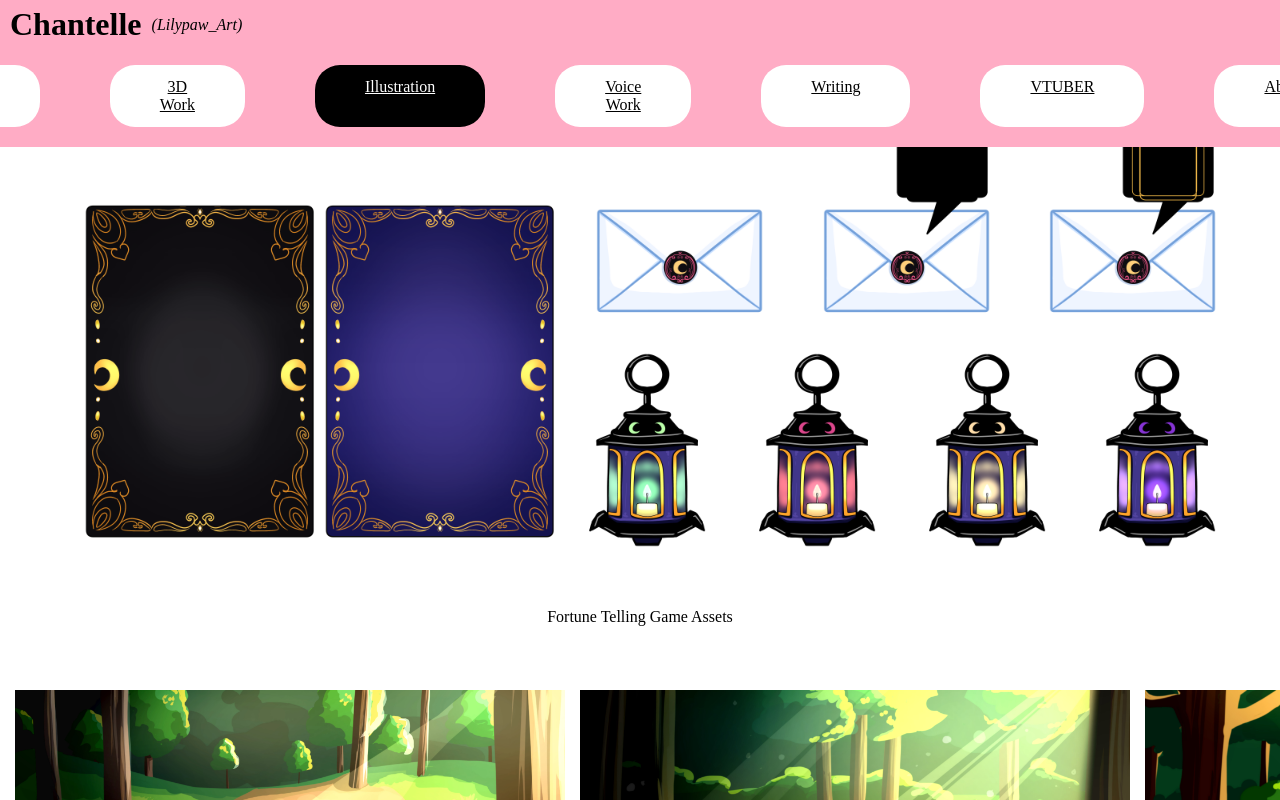
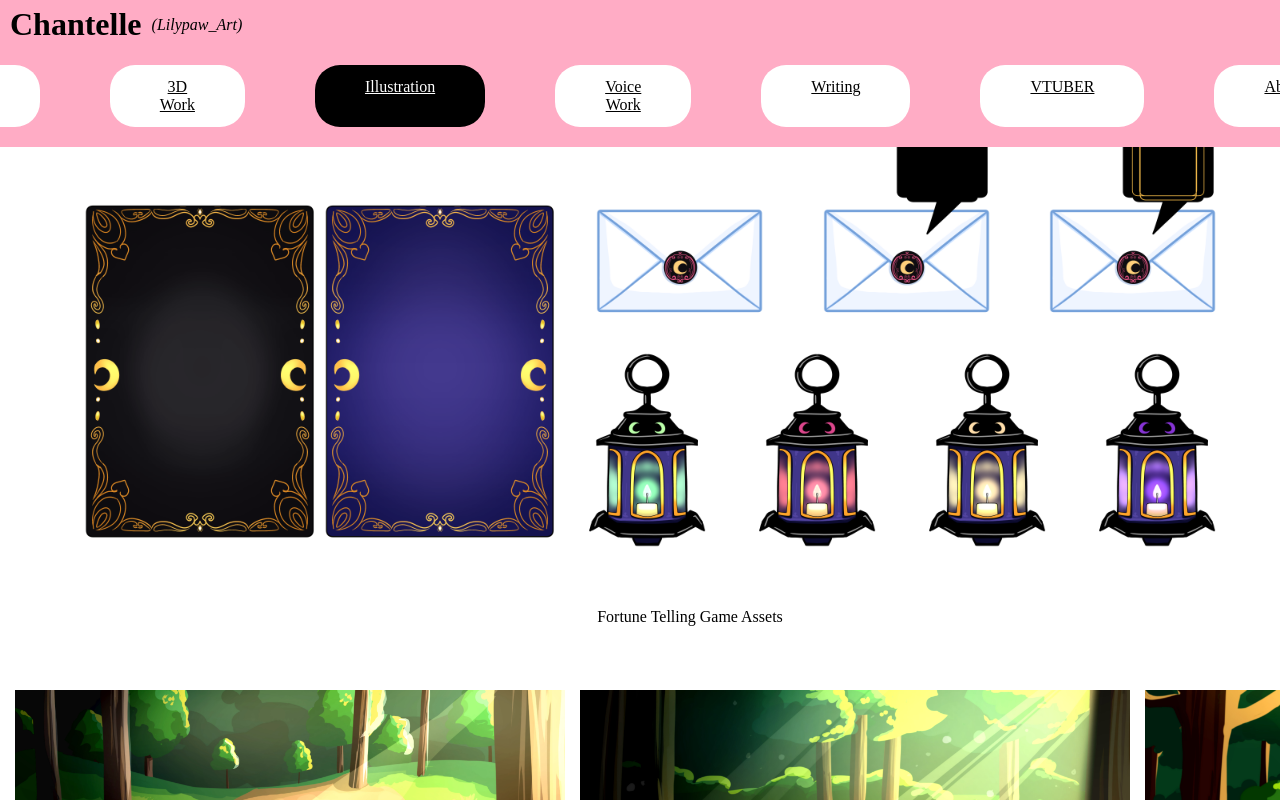
Before and after one commit to BondiBluu/FinalAdamsPortfolio, a plain HTML site: page Main/IllustrationPage.html in a window 1280 px wide. Shown: the top 800 px of the page. Drawn offline with Linux system fonts and the light colour scheme; a script that the page names is missing.

Commit message:
Add fortune teller text styling to Illustration Page; adjust margin for better layout

```diff
--- a/Main/IllustrationPage.html
+++ b/Main/IllustrationPage.html
@@ -49,7 +49,7 @@
                 <img class="fortune-teller-pic" src="../Images/IllustrationPageContent/Fortune Teller Sprite Sheet Enlarged.png" alt="Fortune Teller Sprite Sheet Enlarged">
             </div>
         </div>
-        <p class="content-text">Fortune Telling Game Assets</p>
+        <p class="content-text fortune-teller-text">Fortune Telling Game Assets</p>
     </div>
 
     <div class="illust-grid-container">
--- a/Main/style.css
+++ b/Main/style.css
@@ -521,6 +521,10 @@ a{
             margin-top: -40px;
         }
 
+            .fortune-teller-text{
+                margin-left: 100px;
+            }
+
 .illust-second-grid{
     display: grid;
     grid-template-columns: .01fr 1fr 1fr 1fr .01fr;
```
